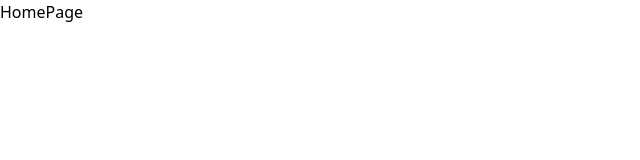
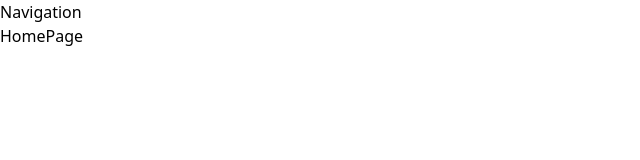
Before and after one commit to kwakyebrilliant/playme, a React (Create React App) app: page / in a window 1280 px wide. Shown: the top 160 px of the page, without its empty margins (0-640 px from the left). Built offline with nearby package versions, Linux system fonts and the light colour scheme; the HTML template or start-up script is replaced by a standard one.

Commit message:
homepage updates

```diff
--- a/src/components/HomePage.js
+++ b/src/components/HomePage.js
@@ -1,8 +1,13 @@
 import React from 'react'
+import Navigation from './Navigation'
 
 const HomePage = () => {
   return (
-    <div>HomePage</div>
+    <div>
+        <Navigation />
+
+        HomePage
+    </div>
   )
 }
 
```
